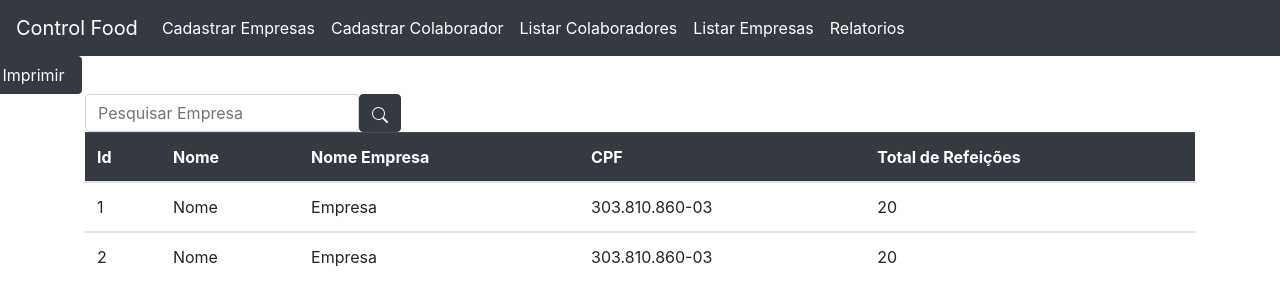
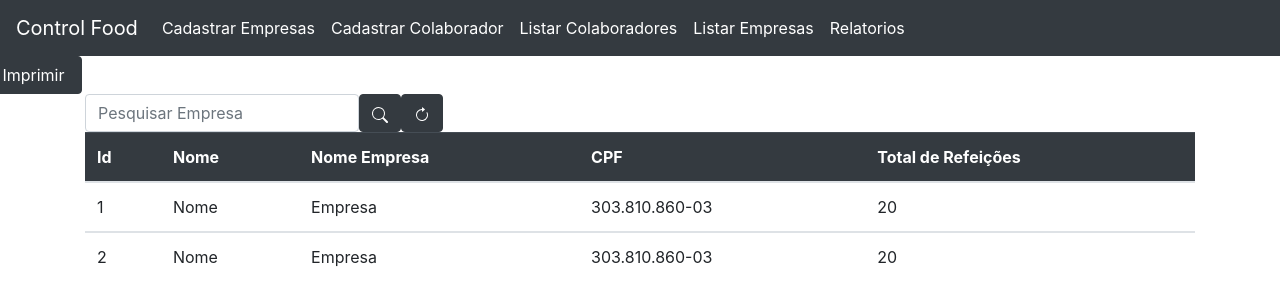
Before and after one commit to matheuseds/ControlFood-Frontend, a Nuxt app: page /relatorioGeral in a window 1280 px wide. Shown: the top 306 px of the page. Built offline with nearby package versions, Linux system fonts and the light colour scheme.

Commit message:
111
1111

```diff
--- a/pages/dashboardSite.vue
+++ b/pages/dashboardSite.vue
@@ -137,7 +137,7 @@
               <td>{{ colaborador.nome }}</td>
               <td>{{ colaborador.cpf }}</td>
               <td>{{ colaborador.nome_empresa }}</td>
-              <td><button><svg xmlns="http://www.w3.org/2000/svg" width="28" height="28" fill="currentColor" class="bi bi-check" viewBox="0 0 16 16">
+              <td><button style="background-color:green"><svg xmlns="http://www.w3.org/2000/svg" width="28" height="28" fill="currentColor" class="bi bi-check" viewBox="0 0 16 16">
   <path d="M10.97 4.97a.75.75 0 0 1 1.07 1.05l-3.99 4.99a.75.75 0 0 1-1.08.02L4.324 8.384a.75.75 0 1 1 1.06-1.06l2.094 2.093 3.473-4.425a.267.267 0 0 1 .02-.022z"/>
 </svg></button></td>
             </tr>
--- a/pages/listarColaboradores.vue
+++ b/pages/listarColaboradores.vue
@@ -98,9 +98,13 @@
             <td>{{ colaborador.nome_empresa }}</td>
             <td>{{ colaborador.email }}  </td>
            <td>
-             <button><svg xmlns="http://www.w3.org/2000/svg" width="22" height="22" fill="currentColor" class="bi bi-trash-fill" viewBox="0 0 16 16">
+             <button style="background-color:red"> <svg xmlns="http://www.w3.org/2000/svg" width="22" height="22" fill="currentColor" class="bi bi-trash-fill" viewBox="0 0 16 16">
   <path d="M2.5 1a1 1 0 0 0-1 1v1a1 1 0 0 0 1 1H3v9a2 2 0 0 0 2 2h6a2 2 0 0 0 2-2V4h.5a1 1 0 0 0 1-1V2a1 1 0 0 0-1-1H10a1 1 0 0 0-1-1H7a1 1 0 0 0-1 1H2.5zm3 4a.5.5 0 0 1 .5.5v7a.5.5 0 0 1-1 0v-7a.5.5 0 0 1 .5-.5zM8 5a.5.5 0 0 1 .5.5v7a.5.5 0 0 1-1 0v-7A.5.5 0 0 1 8 5zm3 .5v7a.5.5 0 0 1-1 0v-7a.5.5 0 0 1 1 0z"/>
-</svg></button> <button><svg xmlns="http://www.w3.org/2000/svg" width="22" height="22" fill="currentColor" class="bi bi-pencil-square" viewBox="0 0 16 16">
+
+</svg>
+</button>
+
+<button style="background-color:yellow"><svg xmlns="http://www.w3.org/2000/svg" width="22" height="22" fill="currentColor" class="bi bi-pencil-square" viewBox="0 0 16 16">
   <path d="M15.502 1.94a.5.5 0 0 1 0 .706L14.459 3.69l-2-2L13.502.646a.5.5 0 0 1 .707 0l1.293 1.293zm-1.75 2.456-2-2L4.939 9.21a.5.5 0 0 0-.121.196l-.805 2.414a.25.25 0 0 0 .316.316l2.414-.805a.5.5 0 0 0 .196-.12l6.813-6.814z"/>
   <path fill-rule="evenodd" d="M1 13.5A1.5 1.5 0 0 0 2.5 15h11a1.5 1.5 0 0 0 1.5-1.5v-6a.5.5 0 0 0-1 0v6a.5.5 0 0 1-.5.5h-11a.5.5 0 0 1-.5-.5v-11a.5.5 0 0 1 .5-.5H9a.5.5 0 0 0 0-1H2.5A1.5 1.5 0 0 0 1 2.5v11z"/>
 </svg></button>
--- a/pages/listarEmpresas.vue
+++ b/pages/listarEmpresas.vue
@@ -82,6 +82,7 @@
             <th>Empresa</th>
             <th>Contato do Responsável</th>
             <th>E-mail</th>
+            <th></th>
           </tr>
         </thead>
 
@@ -92,6 +93,9 @@
             <td>{{ empresa.nomeEmpresa }}</td>
             <td>{{ empresa.contatoResponsavel }}</td>
             <td>{{ empresa.email }}</td>
+            <td><button style="background-color:red"><svg xmlns="http://www.w3.org/2000/svg" width="22" height="22" fill="currentColor" class="bi bi-trash-fill" viewBox="0 0 16 16">
+  <path d="M2.5 1a1 1 0 0 0-1 1v1a1 1 0 0 0 1 1H3v9a2 2 0 0 0 2 2h6a2 2 0 0 0 2-2V4h.5a1 1 0 0 0 1-1V2a1 1 0 0 0-1-1H10a1 1 0 0 0-1-1H7a1 1 0 0 0-1 1H2.5zm3 4a.5.5 0 0 1 .5.5v7a.5.5 0 0 1-1 0v-7a.5.5 0 0 1 .5-.5zM8 5a.5.5 0 0 1 .5.5v7a.5.5 0 0 1-1 0v-7A.5.5 0 0 1 8 5zm3 .5v7a.5.5 0 0 1-1 0v-7a.5.5 0 0 1 1 0z"/>
+</svg></button></td>
           </tr>
         </tbody>
       </table>
--- a/pages/relatorioGeral.vue
+++ b/pages/relatorioGeral.vue
@@ -77,6 +77,28 @@
           />
         </svg>
       </button>
+      <button onclick="window.location.reload()"
+
+        type="button" class="btn btn-dark">
+        <svg
+          xmlns="http://www.w3.org/2000/svg"
+          width="16"
+          height="16"
+          fill="currentColor"
+          class="bi bi-search"
+          viewBox="0 0 16 16"
+
+          >
+          <path fill-rule="evenodd" d="M8 3a5 5 0 1 0 4.546 2.914.5.5 0 0 1 .908-.417A6 6 0 1 1 8 2v1z"/>
+  <path d="M8 4.466V.534a.25.25 0 0 1 .41-.192l2.36 1.966c.12.1.12.284 0 .384L8.41 4.658A.25.25 0 0 1 8 4.466z"
+  />
+        </svg>
+
+
+
+
+
+      </button>
     </div>
 
     <div class="container">
@@ -106,6 +128,7 @@
 </template>
 
 <script>
+
 export default {
   data: () => ({
     relatorios: [
@@ -122,10 +145,14 @@ export default {
         empresa: 'Empresa',
         CPF: '303.810.860-03',
         refeicoes: '20',
+
       },
+
     ],
   }),
+
 }
+
 </script>
 
 <style>
```
